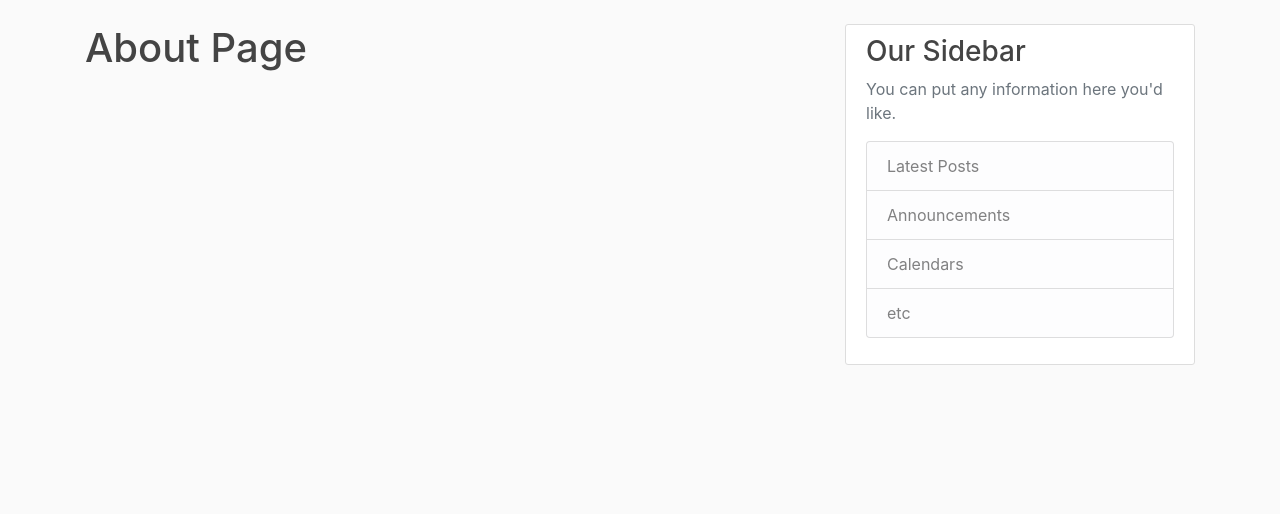
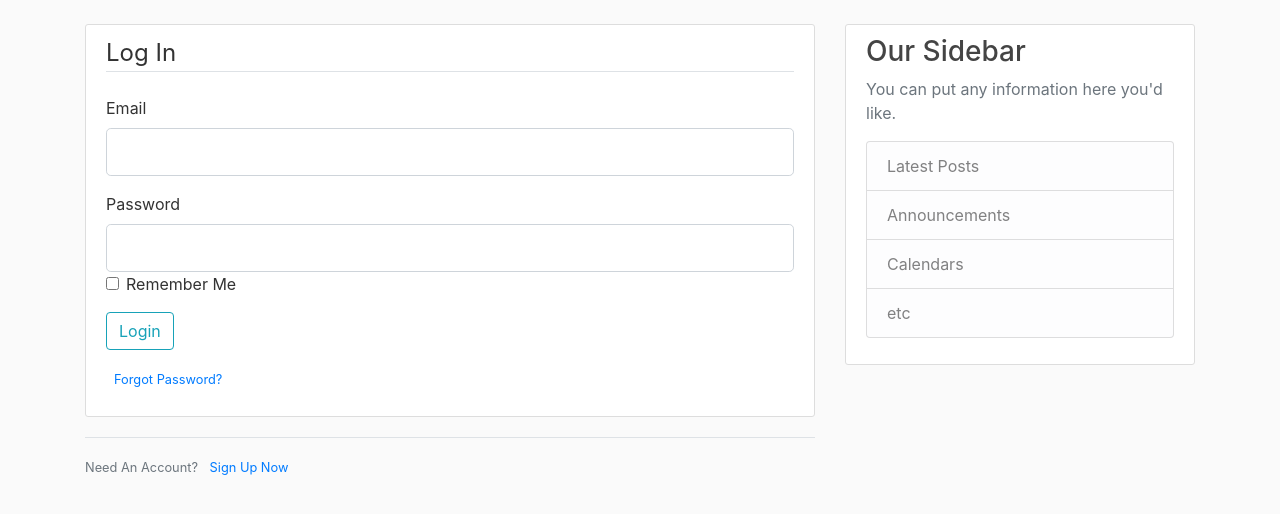
Before and after one commit to prideofszeged/cs_flask, a Flask app: page /login in a window 1280 px wide. Shown: the part 56-570 px from the top of the page. Run offline with Flask 2, Linux system fonts and the light colour scheme; some libraries are stand-ins or nearby versions.

Commit message:
end of section #3

```diff
--- a/flaskblog.py
+++ b/flaskblog.py
@@ -38,9 +38,15 @@ def register():
         return redirect(url_for('home'))
     return render_template('register.html', title='Register', form=form)
 
-@app.route("/login")
+@app.route("/login", methods=['GET', 'POST'])
 def login():
     form = LoginForm()
+    if form.validate_on_submit():
+        if form.email.data == 'admin@blog.com' and form.password.data == 'password':
+            flash('You have been logged in', 'success')
+            return redirect(url_for('home'))
+        else:
+            flash('Login Invalid, please check your credentials', 'danger')
     return render_template('login.html', title='Login', form=form)
 
 if __name__ == '__main__':
--- a/templates/layout.html
+++ b/templates/layout.html
@@ -26,13 +26,13 @@
           </button>
           <div class="collapse navbar-collapse" id="navbarToggle">
             <div class="navbar-nav mr-auto">
-              <a class="nav-item nav-link" href="/">Home</a>
-              <a class="nav-item nav-link" href="/about">About</a>
+              <a class="nav-item nav-link" href="{{ url_for('home') }}">Home</a>
+              <a class="nav-item nav-link" href="{{ url_for('about')}}">About</a>
             </div>
             <!-- Navbar Right Side -->
             <div class="navbar-nav">
-              <a class="nav-item nav-link" href="/login">Login</a>
-              <a class="nav-item nav-link" href="/register">Register</a>
+              <a class="nav-item nav-link" href="{{ url_for('login') }}">Login</a>
+              <a class="nav-item nav-link" href="{{ url_for('register') }}">Register</a>
             </div>
           </div>
         </div>
--- a/templates/login.html
+++ b/templates/login.html
@@ -1,4 +1,52 @@
 {% extends "layout.html" %}
 {% block content %}
-    <h1>About Page</h1>
+    <div class="content-section">
+        <form method="POST" action="">
+            {{ form.hidden_tag() }}
+            <fieldset class="form-group">
+                <legend class="border-bottom mb-4">Log In</legend>
+                <div class="form-group">
+                    {{ form.email.label(class="form-control-label") }}
+                    {% if form.email.errors %}
+                        {{ form.email(class="form-control form-control-lg is-invalid") }}
+                        <div class="invalid-feedback">
+                            {% for error in form.email.errors %}
+                                <span>{{ error }}</span>
+                            {% endfor %}
+                        </div>
+                    {% else %}
+                        {{ form.email(class="form-control form-control-lg") }}
+                    {% endif %}
+                </div>
+                <div class="form-group">
+                    {{ form.password.label(class="form-control-label") }}
+                    {% if form.password.errors %}
+                        {{ form.password(class="form-control form-control-lg is-invalid") }}
+                        <div class="invalid-feedback">
+                            {% for error in form.password.errors %}
+                                <span>{{ error }}</span>
+                            {% endfor %}
+                        </div>
+                    {% else %}
+                        {{ form.password(class="form-control form-control-lg") }}
+                    {% endif %}
+                    <div class="form-check">
+                        {{ form.remember(class="form-check-input")}}
+                        {{ form.remember.label(class="form-check-label")}}
+                    </div>
+                </div>
+            <div class="form-group">
+                {{ form.submit(class="btn btn-outline-info") }}
+            </div>
+            <small class="text-muted ml-2">
+                <a href="#">Forgot Password?</a>
+
+            </small>
+        </form>
+    </div>
+    <div class="border-top pt-3">
+        <small class="text-muted">
+            Need An Account? <a class="ml-2" href="{{ url_for('register') }}">Sign Up Now</a>
+        </small>
+    </div>
 {% endblock content %}
```
